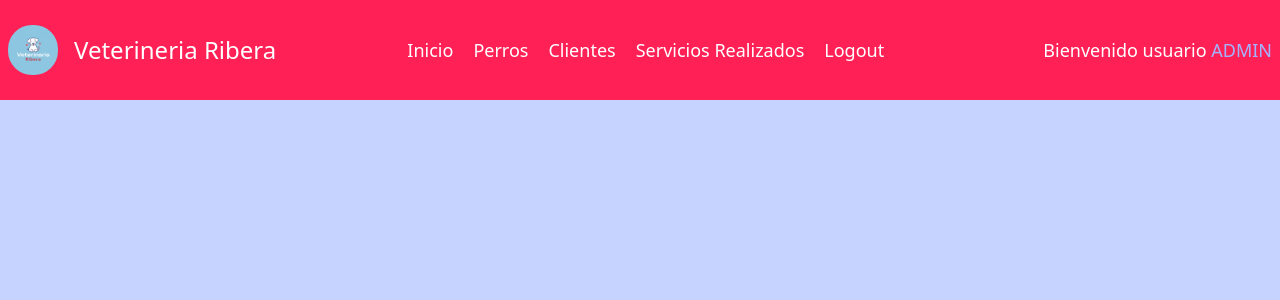
After one commit to OscarSanchez01/PHP_VETERINARIA, a PHP site: page /PHP_VETERINARIA/views/dashboard.php in a window 1280 px wide. The commit adds this page. Shown: the top 300 px of the page. Run offline with PHP 8.4, Linux system fonts and the light colour scheme; the visitor is signed in with stand-in values (Sample User, id 1).

Commit message:
estilos y filtros funcionales (falta arreglar cliente

```diff
--- a/views/clientes.php
+++ b/views/clientes.php
@@ -91,10 +91,10 @@ if (isset($_GET['editar'])) {
         </div>
         <nav class="mr-7">
             <ul class="flex gap-5">
-                <li><a class="text-lg text-white font-medium" href="./dashboard.php">Inicio</a></li>
                 <li><a class="text-lg text-white font-medium" href="./perros.php">Perros</a></li>
                 <li><a class="text-lg text-white font-medium" href="./clientes.php">Clientes</a></li>
                 <li><a class="text-lg text-white font-medium" href="./servicios_realizados.php">Servicios Realizados</a></li>
+                <li><a class="text-lg text-white font-medium" href="./servicios.php">Servicios  </a></li>
                 <li><a class="text-lg text-white font-medium" href="./logout.php">Logout</a></li>
             </ul>
         </nav>
--- /dev/null
+++ b/views/dashboard.php
@@ -0,0 +1,51 @@
+<?php
+session_start();
+
+// Si no hay usuario autenticado, redirigir al login
+if (!isset($_SESSION['user_role'])) {
+    header("Location: login.php");
+    exit;
+}
+
+$role = $_SESSION['user_role'];
+$email = $_SESSION['user_email'] ?? "Usuario Desconocido";
+?>
+
+<!DOCTYPE html>
+<html lang="es">
+
+<!DOCTYPE html>
+<html lang="es">
+
+<head>
+    <meta charset="UTF-8">
+    <title>Servicios Realizados</title>
+    <script src="https://unpkg.com/@tailwindcss/browser@4"></script>
+    <link rel="shortcut icon" href="./../assets/images/logo.png" type="image/x-icon">
+</head>
+
+<body class="bg-indigo-200">
+    <header class="flex justify-between items-center bg-rose-500 mb-14 p-2 h-[100px]">
+        <div class="flex gap-4 items-center">
+            <img src="./../assets/images/logo.png" class="w-[50px] h-[50px] rounded-3xl" alt="">
+            <h1 class="text-2xl text-white font-medium">Veterineria Ribera</h1>
+        </div>
+        <nav class="mr-7">
+            <ul class="flex gap-5">
+                <li><a class="text-lg text-white font-medium" href="./dashboard.php">Inicio</a></li>
+                <li><a class="text-lg text-white font-medium" href="./perros.php">Perros</a></li>
+                <li><a class="text-lg text-white font-medium" href="./clientes.php">Clientes</a></li>
+                <li><a class="text-lg text-white font-medium" href="./servicios_realizados.php">Servicios Realizados</a></li>
+                <?php if ($role === 'ADMIN'): ?>
+                    <li><a class="text-lg text-white font-medium" href="empleados.php">Gestión de Empleados</a></li>
+                    <li><a class="text-lg text-white font-medium" href="servicios.php">Gestión de Servicios</a></li>
+                <?php endif; ?>
+                <li><a class="text-lg text-white font-medium" href="./logout.php">Logout</a></li>
+            </ul>
+        </nav>
+        <p class="text-lg text-white font-medium">Bienvenido usuario <?php echo '<span class="text-lg text-indigo-300 font-medium">' . strtoupper($role) . '</span>'; ?></p>
+    </header>
+
+</body>
+
+</html>
--- a/views/empleados.php
+++ b/views/empleados.php
@@ -58,10 +58,10 @@ if (isset($_GET['editar'])) {
         </div>
         <nav class="mr-7">
             <ul class="flex gap-5">
-                <li><a class="text-lg text-white font-medium" href="./dashboard.php">Inicio</a></li>
                 <li><a class="text-lg text-white font-medium" href="./perros.php">Perros</a></li>
                 <li><a class="text-lg text-white font-medium" href="./clientes.php">Clientes</a></li>
                 <li><a class="text-lg text-white font-medium" href="./servicios_realizados.php">Servicios Realizados</a></li>
+                <li><a class="text-lg text-white font-medium" href="./servicios.php">Servicios  </a></li>
                 <li><a class="text-lg text-white font-medium" href="./logout.php">Logout</a></li>
             </ul>
         </nav>
--- a/views/perros.php
+++ b/views/perros.php
@@ -77,10 +77,10 @@ if (isset($_GET['editar'])) {
         </div>
         <nav class="mr-7">
             <ul class="flex gap-5">
-                <li><a class="text-lg text-white font-medium" href="./dashboard.php">Inicio</a></li>
                 <li><a class="text-lg text-white font-medium" href="./perros.php">Perros</a></li>
                 <li><a class="text-lg text-white font-medium" href="./clientes.php">Clientes</a></li>
                 <li><a class="text-lg text-white font-medium" href="./servicios_realizados.php">Servicios Realizados</a></li>
+                <li><a class="text-lg text-white font-medium" href="./servicios.php">Servicios  </a></li>
                 <li><a class="text-lg text-white font-medium" href="./logout.php">Logout</a></li>
             </ul>
         </nav>
--- a/views/servicios_realizados.php
+++ b/views/servicios_realizados.php
@@ -110,10 +110,10 @@ if ($_SERVER["REQUEST_METHOD"] == "GET" && isset($_GET["edit"])) {
         </div>
         <nav class="mr-7">
             <ul class="flex gap-5">
-                <li><a class="text-lg text-white font-medium" href="./dashboard.php">Inicio</a></li>
                 <li><a class="text-lg text-white font-medium" href="./perros.php">Perros</a></li>
                 <li><a class="text-lg text-white font-medium" href="./clientes.php">Clientes</a></li>
                 <li><a class="text-lg text-white font-medium" href="./servicios_realizados.php">Servicios Realizados</a></li>
+                <li><a class="text-lg text-white font-medium" href="./servicios.php">Servicios  </a></li>
                 <li><a class="text-lg text-white font-medium" href="./logout.php">Logout</a></li>
             </ul>
         </nav>
```
